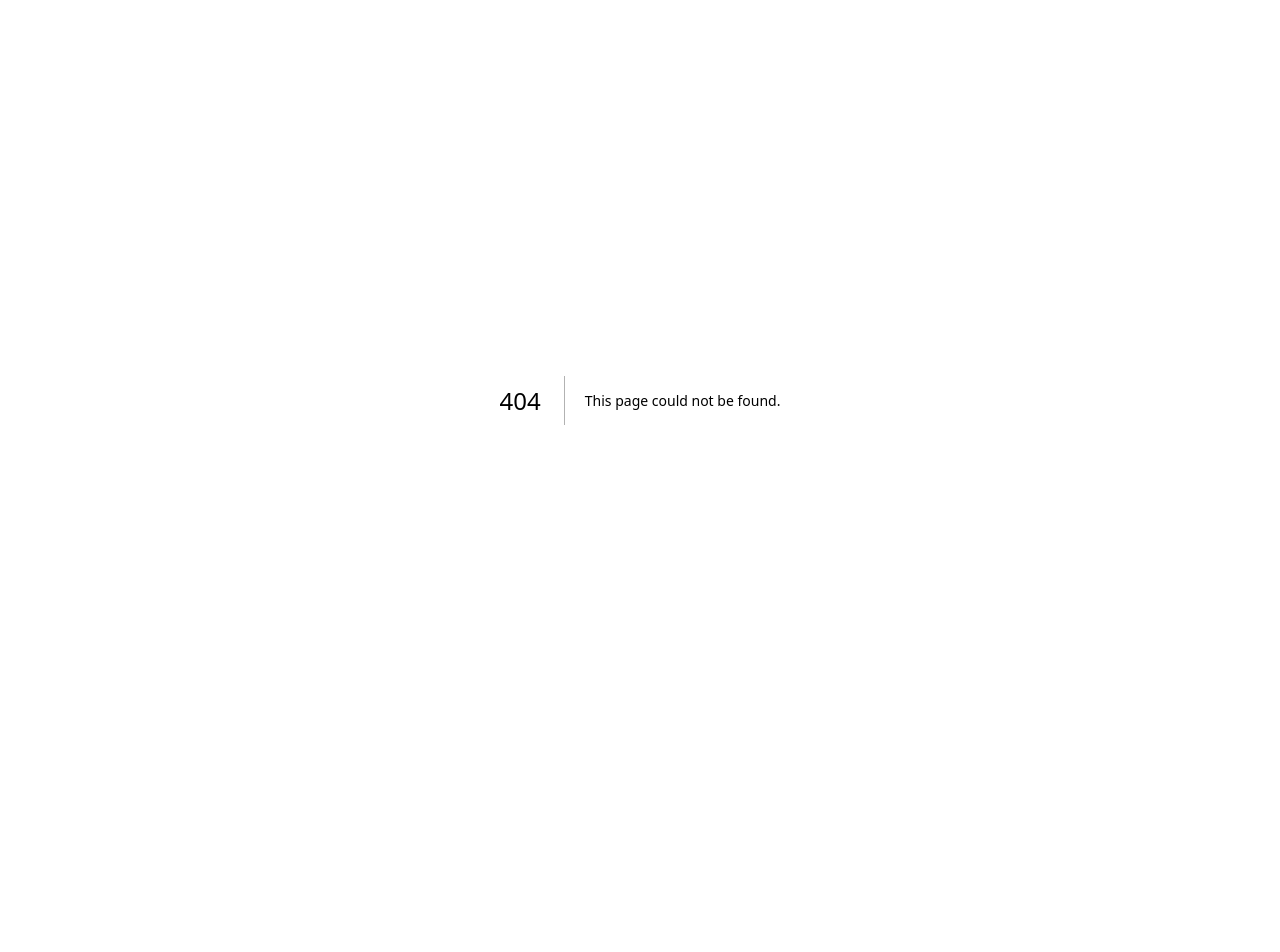
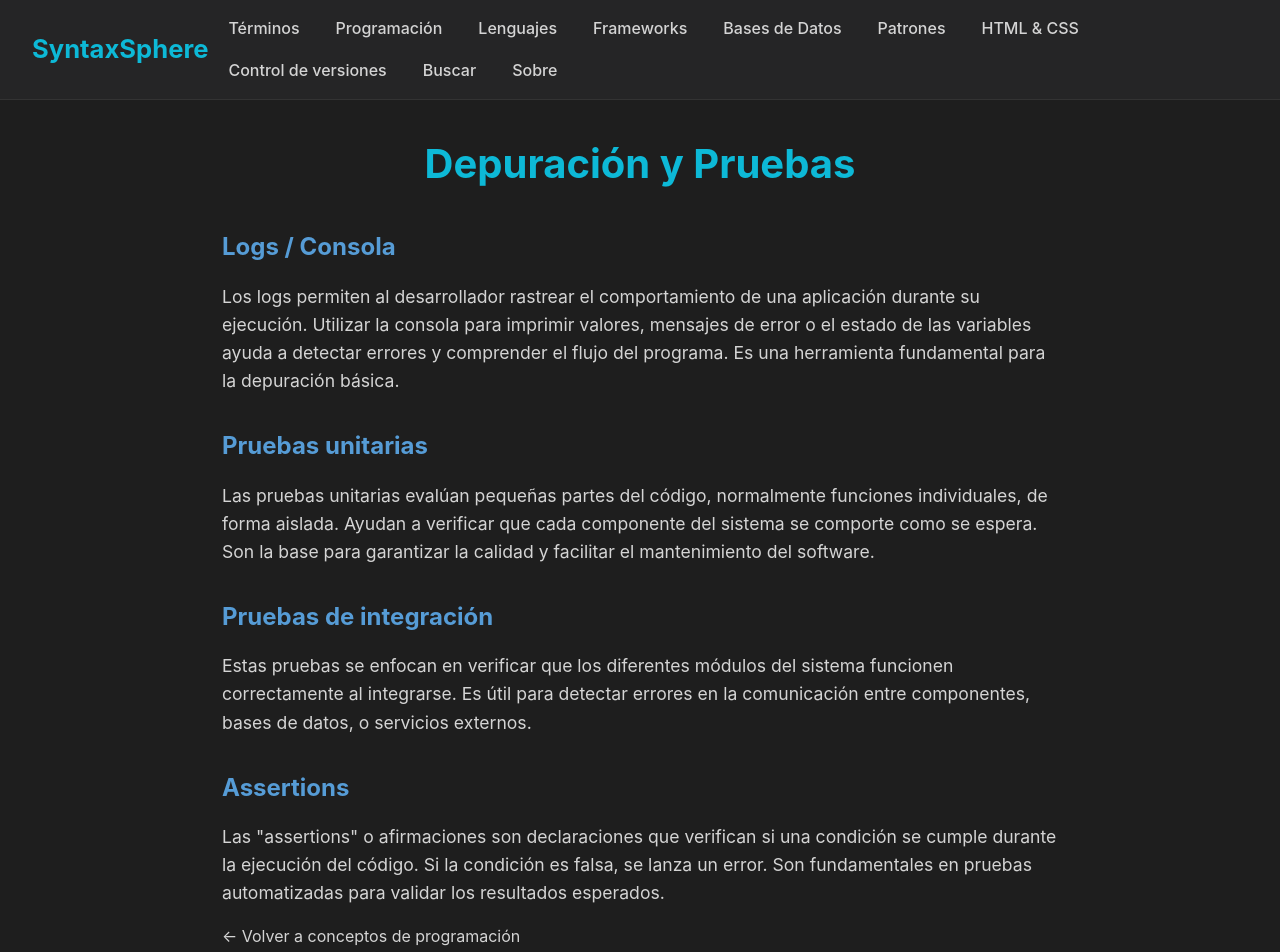
Before and after one commit to DdEze/SyntaxSphere, a Next.js app: page /programacion/depuracion-pruebas in a window 1280 px wide. Before the commit this address had no page. Shown: the top 952 px of the page. Before the commit the page ends 800 px from the top, so only its background shows below. Built offline with nearby package versions, Linux system fonts and the light colour scheme.

Commit message:
Se agrego pagina 'Depuración y Pruebas'

```diff
--- /dev/null
+++ b/app/programacion/depuracion-pruebas/page.js
@@ -0,0 +1,51 @@
+'use client';
+
+import Link from 'next/link';
+import Layout from '@/components/Layout';
+import '../../../styles/global.css';
+
+export default function DepuracionPruebasPage() {
+  return (
+    <Layout>
+      <div>
+        <h1>Depuración y Pruebas</h1>
+
+        <section>
+          <h2>Logs / Consola</h2>
+          <p>
+            Los logs permiten al desarrollador rastrear el comportamiento de una aplicación durante su ejecución.
+            Utilizar la consola para imprimir valores, mensajes de error o el estado de las variables ayuda a detectar
+            errores y comprender el flujo del programa. Es una herramienta fundamental para la depuración básica.
+          </p>
+        </section>
+
+        <section>
+          <h2>Pruebas unitarias</h2>
+          <p>
+            Las pruebas unitarias evalúan pequeñas partes del código, normalmente funciones individuales, de forma aislada.
+            Ayudan a verificar que cada componente del sistema se comporte como se espera. Son la base para garantizar
+            la calidad y facilitar el mantenimiento del software.
+          </p>
+        </section>
+
+        <section>
+          <h2>Pruebas de integración</h2>
+          <p>
+            Estas pruebas se enfocan en verificar que los diferentes módulos del sistema funcionen correctamente al integrarse.
+            Es útil para detectar errores en la comunicación entre componentes, bases de datos, o servicios externos.
+          </p>
+        </section>
+
+        <section>
+          <h2>Assertions</h2>
+          <p>
+            Las "assertions" o afirmaciones son declaraciones que verifican si una condición se cumple durante la ejecución
+            del código. Si la condición es falsa, se lanza un error. Son fundamentales en pruebas automatizadas para
+            validar los resultados esperados.
+          </p>
+        </section>
+        <Link href="/programacion">← Volver a conceptos de programación</Link>
+      </div>
+    </Layout>
+  );
+}
```
